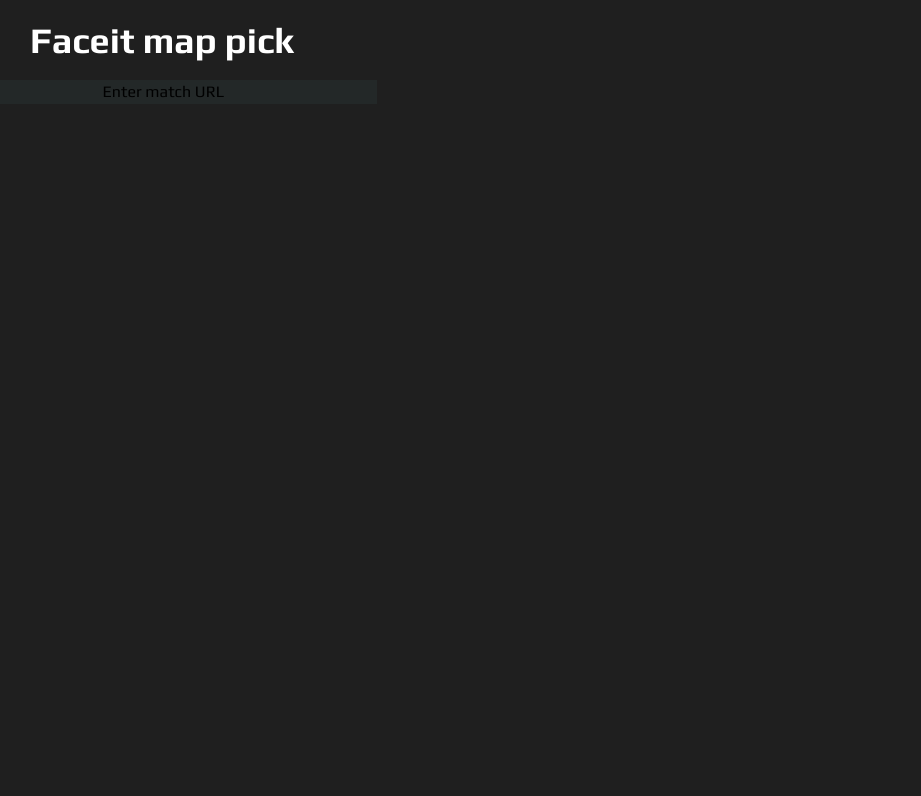
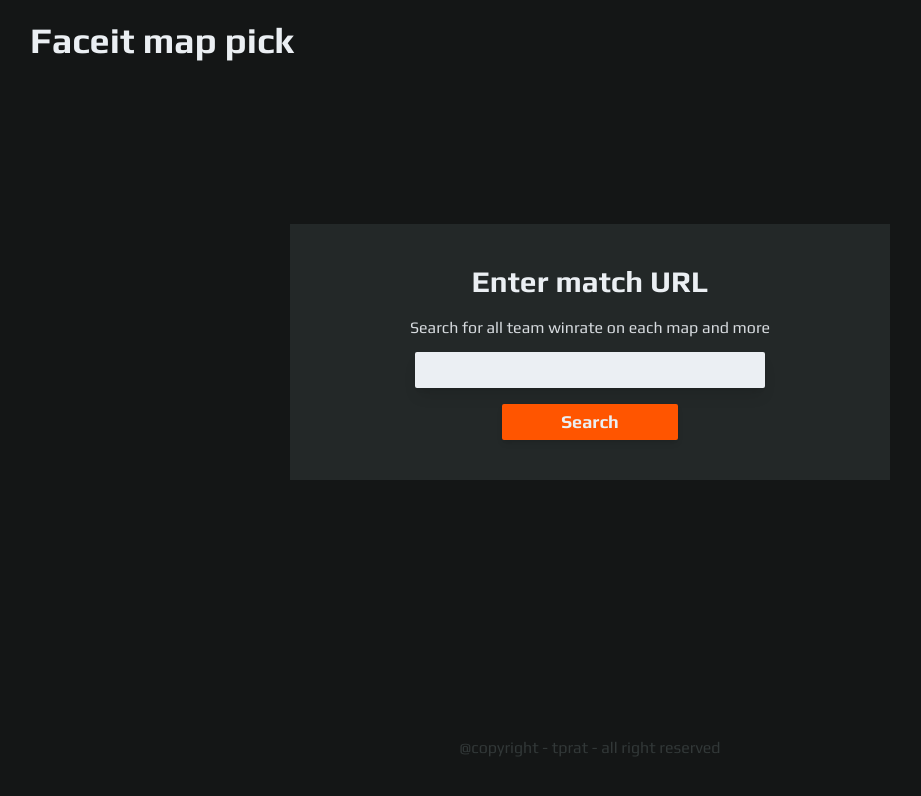
Before and after one commit to T-PRAT/faceitmappick, a Next.js app: page / in a window 1280 px wide. Shown: the top 796 px of the page, without its empty margins (50-971 px from the left). Built offline with nearby package versions, Linux system fonts and the light colour scheme; no server answers.

Commit message:
home page debut

```diff
--- a/pages/index.js
+++ b/pages/index.js
@@ -4,12 +4,21 @@
   getMatchData();
   return (
     <>
+      <Head>
+        <title>Faceitmappick</title>
+      </Head>
       <header className='top-0'>
         <h1 className='py-5 px-20 text-4xl font-bold text-primary'>Faceit map pick</h1>
       </header>
-      <div className='flex w-100'>
-        <div className='flex bg-grey w-1/3 min-w-96 items-center justify-center'> Enter match URL</div>
+      <div className='flex flex-col items-center justify-center w-[600px] mx-auto my-36 bg-grey text-primary rounded-smshadow-md'>
+        <div className='mt-10 mb-4 text-3xl font-bold'> Enter match URL</div>
+        <p className='pb-3 text-primary-dark'>Search for all team winrate on each map and more</p>
+        <input className="w-[350px] bg-primary rounded-sm py-2 shadow-lg focus:outline-none text-dark focus:border-sky-500 focus:ring-orange focus:ring-1 sm:text-sm" type="text" name="search" />
+        <button type="button" className="inline-block w-44 py-1 mt-4 mb-10 bg-orange text-lg font-bold rounded-sm shadow-md hover:bg-orange-dark hover:shadow-lg focus:orange-dark focus:shadow-lg focus:outline-none focus:ring-0 active:bg-blue-600 active:shadow-lg transition duration-150 ease-in-out">Search</button>
       </div>
+      <footer className='w-full flex items-center justify-center absolute bottom-10'>
+        <p className='text-center text-grey-light'>@copyright - tprat - all right reserved</p>
+      </footer>
     </>
   )
 }
--- a/tailwind.config.js
+++ b/tailwind.config.js
@@ -13,11 +13,14 @@
     colors: {
       transparent: 'transparent',
       current: 'currentColor',
-      'dark': '#1F1F1F',
+      'dark': '#141616',
+      'darker': '#0A0C0C',
       'grey': '#232828',
-      'darker': '#181818',
+      'grey-light': '#323838',
       'orange': '#FF5500',
-      'primary': '#FFFFFF',
+      'orange-dark': '#E14A00',
+      'primary': '#EBEFF3',
+      'primary-dark': '#D7DBDF',
     },
   },
   plugins: [],
```
